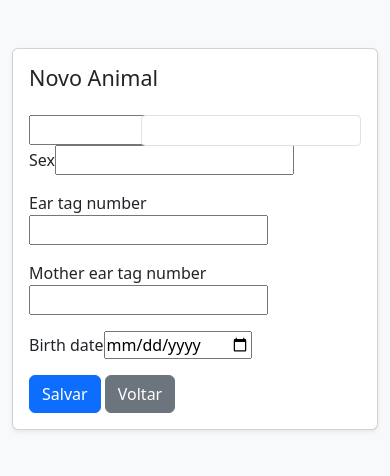
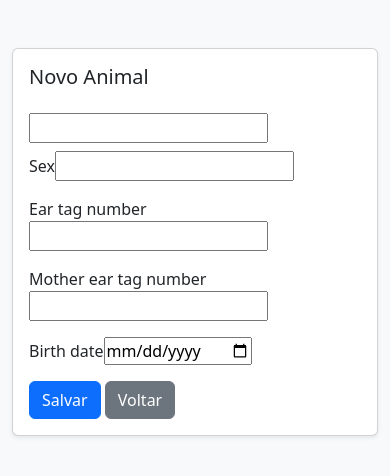
Before and after one commit to CristianoPirolli/Django-system, a Django app: template cadastro/templates/animal_form.html in a window 390 px wide. Shown: the part 56-532 px from the top of the page. Run offline with Django 4.2, Linux system fonts and the light colour scheme; the template is opened without the code that fills it, so the values that code supplies are empty, except form fields; tables that the repository leaves empty hold one stand-in row (values such as "Sample post"); form fields are guessed from the names that the template uses.

Commit message:
Melhora responsividade em formulários

```diff
--- a/cadastro/templates/animal_form.html
+++ b/cadastro/templates/animal_form.html
@@ -4,21 +4,23 @@
 <div class="card shadow-sm">
     <div class="card-body">
         <h1 class="h4 mb-4">{% if is_edit %}Editar Animal{% else %}Novo Animal{% endif %}</h1>
-        <form method="post" class="position-relative">
+        <form method="post">
             {% csrf_token %}
             {{ form.age }}
-            <input type="text" id="age_display" class="form-control form-control-sm text-muted position-absolute top-0 end-0 w-auto" readonly>
-            <div class="mb-3">
+            <div id="age_display" class="form-text text-end mb-2"></div>
+            <div class="row g-3">
+                <div class="col-12 col-md-6">
                     {{ form.sex.label_tag }}{{ form.sex }}
                 </div>
-            <div class="mb-3">
+                <div class="col-12 col-md-6">
                     {{ form.ear_tag_number.label_tag }}{{ form.ear_tag_number }}
                 </div>
-            <div class="mb-3">
+                <div class="col-12 col-md-6">
                     {{ form.mother_ear_tag_number.label_tag }}{{ form.mother_ear_tag_number }}
                 </div>
-            <div class="mb-3">
+                <div class="col-12 col-md-6">
                     {{ form.birth_date.label_tag }}{{ form.birth_date }}
+                </div>
             </div>
             <div class="mt-3">
                 <button type="submit" class="btn btn-primary">Salvar</button>
@@ -45,10 +47,10 @@
                 meses += 12;
             }
             ageInput.value = anos;
-            ageDisplay.value = anos + ' anos ' + meses + ' meses';
+            ageDisplay.textContent = anos + ' anos ' + meses + ' meses';
         } else {
             ageInput.value = '';
-            if (ageDisplay) ageDisplay.value = '';
+            if (ageDisplay) ageDisplay.textContent = '';
         }
     }
     const birthField = document.getElementById('id_birth_date');
--- a/cadastro/templates/base.html
+++ b/cadastro/templates/base.html
@@ -5,6 +5,12 @@
     <meta name="viewport" content="width=device-width, initial-scale=1">
     <title>{% block title %}Cadastro Bovino{% endblock %}</title>
     <link rel="stylesheet" href="https://cdn.jsdelivr.net/npm/bootstrap@5.3.3/dist/css/bootstrap.min.css">
+    <style>
+    @media (max-width: 576px) {
+        h1.h3, h1.h4, h2.h5 { font-size: 1.25rem; }
+        .table td, .table th { font-size: 0.9rem; }
+    }
+    </style>
 </head>
 <body class="bg-light">
 <nav class="navbar navbar-expand-lg navbar-dark bg-primary mb-4">
```
Also changed, not shown: cadastro/templates/vaccine_form.html (+31 -1 lines), cadastro/templates/weighing_form.html (+7 -5 lines). Lines whose indentation alone changed are shown as unchanged.
